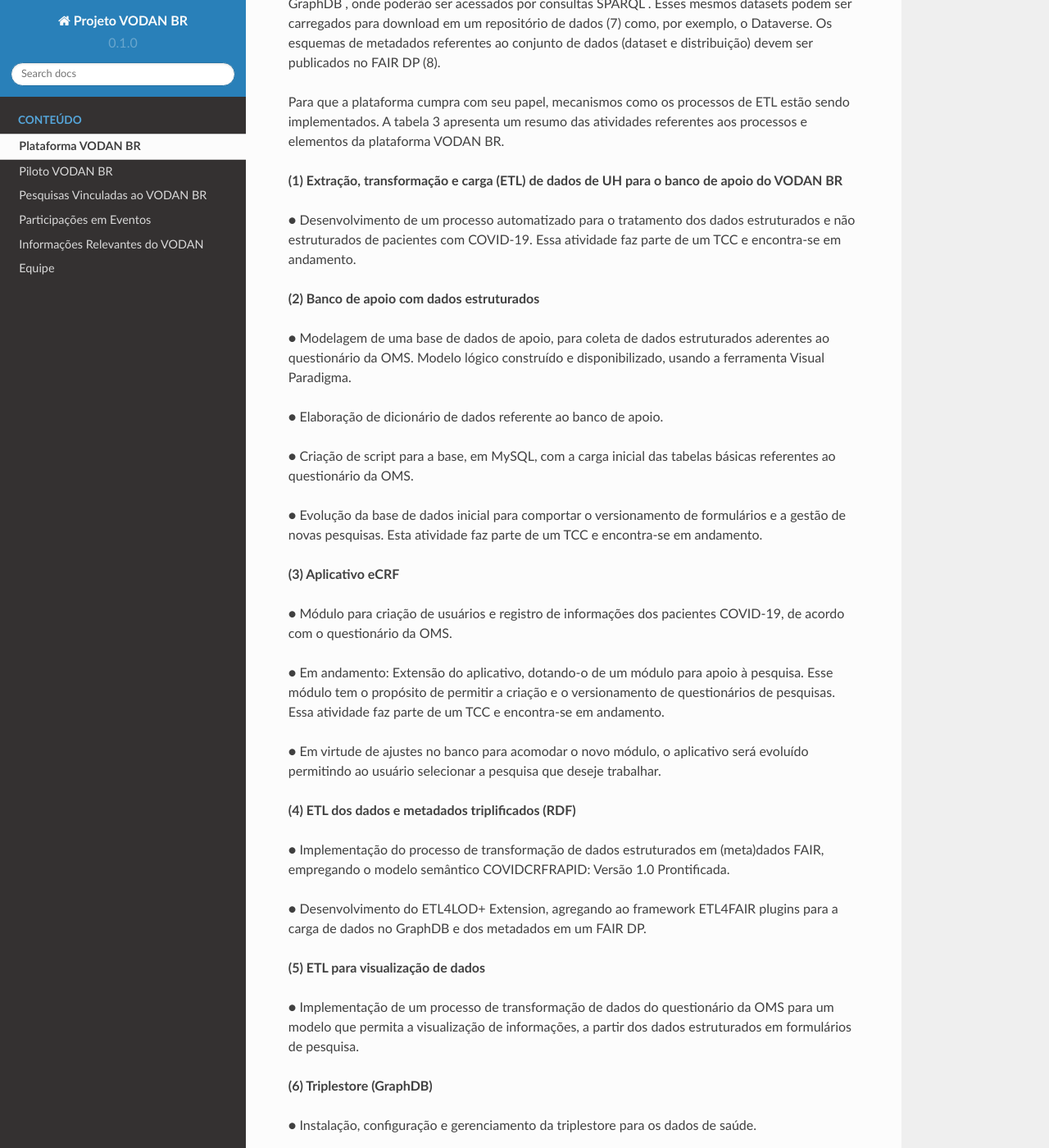
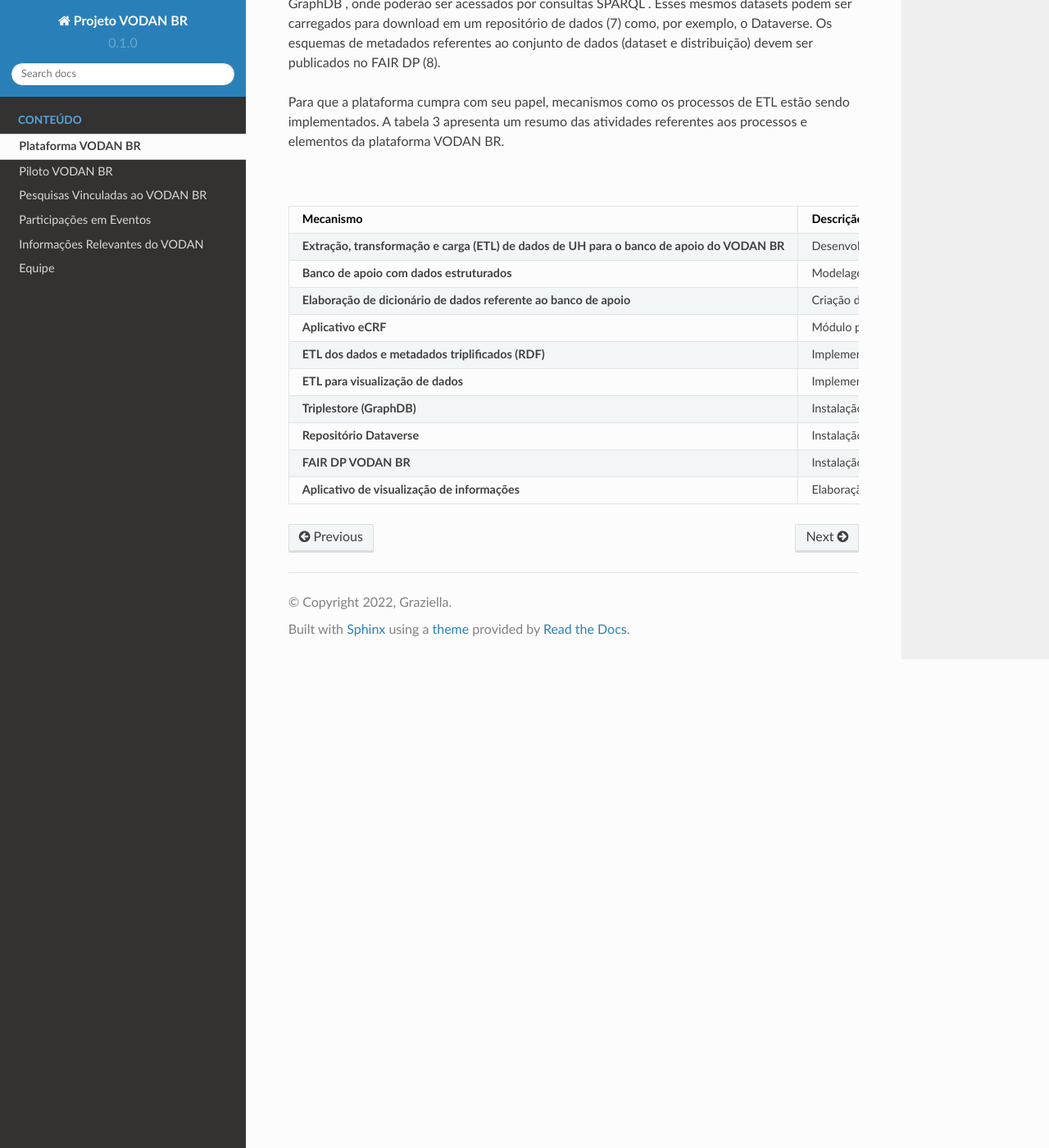
Before and after one commit to vodanbr/wiki, a Sphinx documentation site: the page built from docs/source/PlataformaVODANBR.rst, in a window 1280 px wide and 1400 px high, scrolled down 1911 px. Shown: the whole window at 82% size. Built offline with Sphinx 7.4.7 and the Read the Docs theme 2.0.0, drawn with Linux system fonts in a browser that asks for light colours; some of the changed text lies outside the part shown.

Commit message:
Update PlataformaVODANBR.rst

```diff
--- a/docs/source/PlataformaVODANBR.rst
+++ b/docs/source/PlataformaVODANBR.rst
@@ -1,5 +1,5 @@
 Plataforma VODAN BR
-+++++++++++++++++++
+###################
 
 A Plataforma VODAN BR foi projetada com o objetivo de prover uma infraestrutura escalável, distribuída e genérica que atenda um processo intensivo de coleta de dados com alta heterogeneidade, disponibilizando-os em plataformas que ofereçam dados e metadados interoperáveis e processáveis por agentes de software, que apoiem a descoberta de outros recursos que possam ser associados a eles [7].
 
@@ -28,56 +28,29 @@ Os dados e metadados seguem um fluxo da esquerda para direita como apresentado n
 
 Para que a plataforma cumpra com seu papel, mecanismos como os processos de ETL estão sendo implementados. A tabela 3 apresenta um resumo das atividades referentes aos processos e elementos da plataforma VODAN BR.
 
-**(1)	Extração, transformação e carga (ETL) de dados de UH para o banco de apoio do VODAN BR**
+.. list-table:: Mecanimos para a Plataforma VODAN BR
+   :widths: 40 80
+   :header-rows: 1
 
-●	Desenvolvimento de um processo automatizado para o tratamento dos dados estruturados e não estruturados de pacientes com COVID-19. Essa atividade faz parte de um TCC e encontra-se em andamento.
-
-**(2)	Banco de apoio com dados estruturados**
-
-●	Modelagem de uma base de dados de apoio, para coleta de dados estruturados aderentes ao questionário da OMS. Modelo lógico construído e disponibilizado, usando a ferramenta Visual Paradigma.
-
-●	Elaboração de dicionário de dados referente ao banco de apoio.
-
-●	Criação de script para a base, em MySQL, com a carga inicial das tabelas básicas referentes ao questionário da OMS.
-
-●	Evolução da base de dados inicial para comportar o versionamento de formulários e a gestão de novas pesquisas. Esta atividade faz parte de um TCC e encontra-se em andamento.
-
-**(3)	Aplicativo eCRF**
-
-●	Módulo para criação de usuários e registro de informações dos pacientes COVID-19, de acordo com o questionário da OMS.
-
-●	Em andamento: Extensão do aplicativo, dotando-o de um módulo para apoio à pesquisa. Esse módulo tem o propósito de permitir a criação e o versionamento de questionários de pesquisas. Essa atividade faz parte de um TCC e encontra-se em andamento.
-
-●	Em virtude de ajustes no banco para acomodar o novo módulo, o aplicativo será evoluído permitindo ao usuário selecionar a pesquisa que deseje trabalhar.
-
-**(4)	ETL dos dados e metadados triplificados (RDF)**
-
-●	Implementação do processo de transformação de dados estruturados em (meta)dados FAIR, empregando o modelo semântico COVIDCRFRAPID: Versão 1.0 Prontificada.
-
-●	Desenvolvimento do ETL4LOD+ Extension, agregando ao framework ETL4FAIR plugins para a carga de dados no GraphDB e dos metadados em um FAIR DP.
-
-**(5)	ETL para visualização de dados**
-
-●	Implementação de um processo de transformação de dados do questionário da OMS para um modelo que permita a visualização de informações, a partir dos dados estruturados em formulários de pesquisa.
-
-**(6)	Triplestore (GraphDB)**
-
-●	Instalação, configuração e gerenciamento da triplestore para os dados de saúde.
-
-**(7)	Repositório Dataverse**
-
-●	Instalação, configuração e gerenciamento do repositório de dados e metadados de proveniência do VODAN BR.
-
-**(8)	FAIR DP VODAN BR**
-
-●	Instalação, configuração e gerenciamento do FAIR DP do VODAN BR.
-
-●	Implementação e teste de um FAIR DP para nuvem.
-
-**(9)	Aplicativo de visualização de informações**
-
-●	Elaboração do modelo de um Datamart para armazenamento dos dados.
-
-●	Implementação do Datamart.
-
-●	Implementação de Painéis, empregando ferramentas como Power BI, para visualização de informações associadas ao Datamart.
+   * - Mecanismo
+     - Descrição
+   * - **Extração, transformação e carga (ETL) de dados de UH para o banco de apoio do VODAN BR**
+     - Desenvolvimento de um processo automatizado para o tratamento dos dados estruturados e não estruturados de pacientes com COVID-19. Essa atividade faz parte de um TCC e encontra-se em andamento.
+   * - **Banco de apoio com dados estruturados**
+     - Modelagem de uma base de dados de apoio, para coleta de dados estruturados aderentes ao questionário da OMS. Modelo lógico construído e disponibilizado, usando a ferramenta Visual Paradigma.
+   * - **Elaboração de dicionário de dados referente ao banco de apoio**
+     - Criação de script para a base, em MySQL, com a carga inicial das tabelas básicas referentes ao questionário da OMS. Evolução da base de dados inicial para comportar o versionamento de formulários e a gestão de novas pesquisas. Esta atividade faz parte de um TCC e encontra-se em andamento.
+   * - **Aplicativo eCRF**
+     - Módulo para criação de usuários e registro de informações dos pacientes COVID-19, de acordo com o questionário da OMS.
+   * - **ETL dos dados e metadados triplificados (RDF)**
+     - Implementação do processo de transformação de dados estruturados em (meta)dados FAIR, empregando o modelo semântico COVIDCRFRAPID: Versão 1.0 Prontificada.Desenvolvimento do ETL4LOD+ Extension, agregando ao framework ETL4FAIR plugins para a carga de dados no GraphDB e dos metadados em um FAIR DP.
+   * - **ETL para visualização de dados**
+     - Implementação de um processo de transformação de dados do questionário da OMS para um modelo que permita a visualização de informações, a partir dos dados estruturados em formulários de pesquisa.
+   * - **Triplestore (GraphDB)**
+     - Instalação, configuração e gerenciamento da triplestore para os dados de saúde.
+   * - **Repositório Dataverse**
+     - Instalação, configuração e gerenciamento do repositório de dados e metadados de proveniência do VODAN BR.
+   * - **FAIR DP VODAN BR**
+     - Instalação, configuração e gerenciamento do FAIR DP do VODAN BR. Implementação e teste de um FAIR DP para nuvem.
+   * - **Aplicativo de visualização de informações**
+     - Elaboração do modelo de um Datamart para armazenamento dos dados. Implementação do Datamart.Implementação de Painéis, empregando ferramentas como Power BI, para visualização de informações associadas ao Datamart.
```
